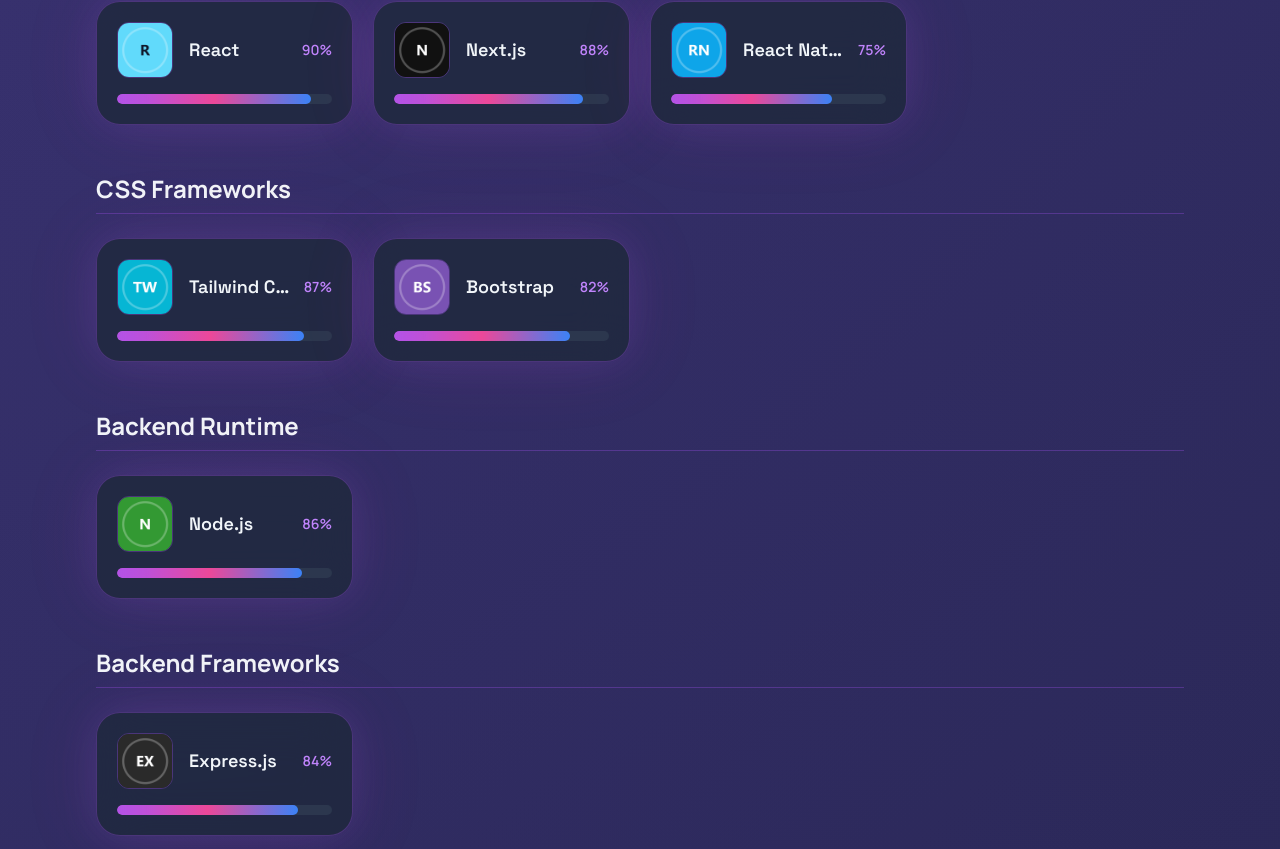
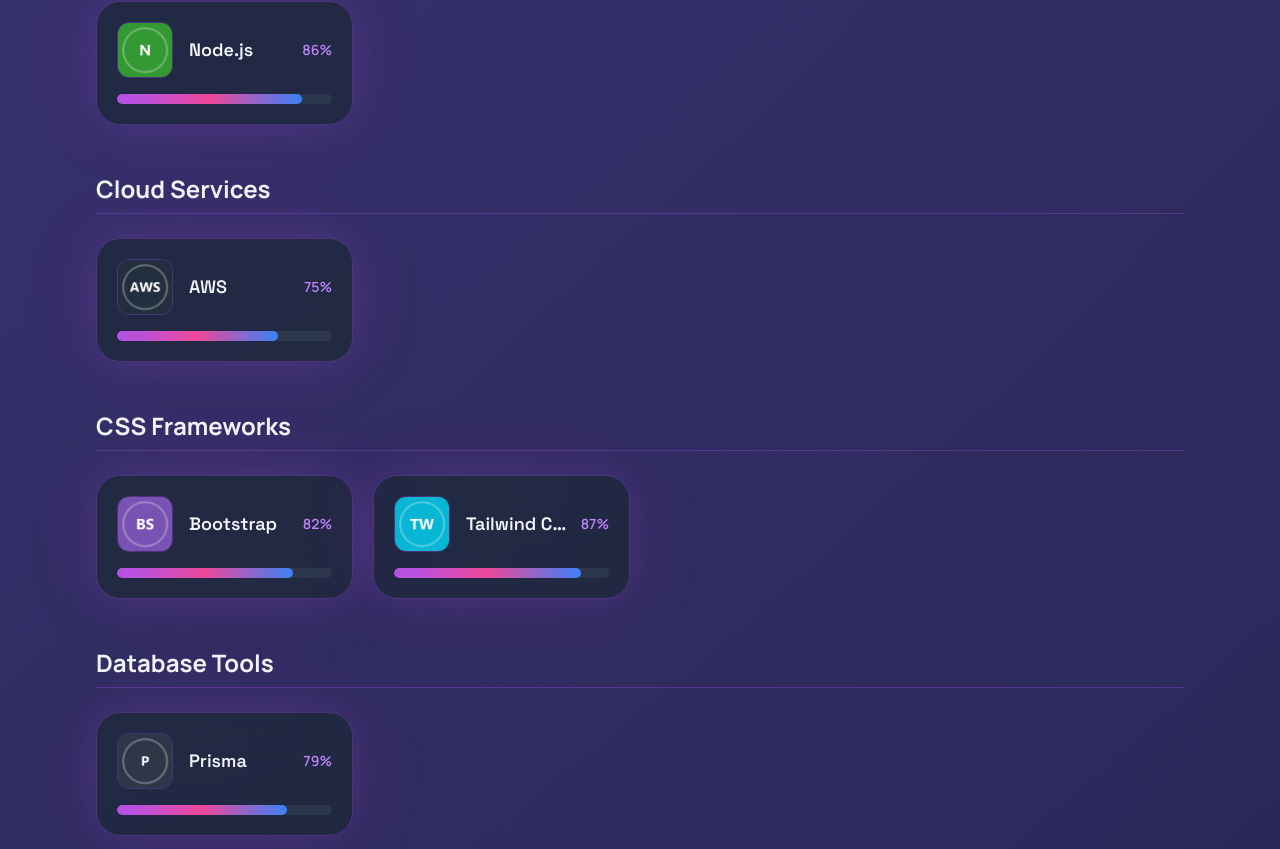
Before and after one commit to shukraelmohammed32/myport, a Next.js app: page / in a window 1280 px wide. Shown: the part 2291-3140 px from the top of the page. Built offline with nearby package versions, Linux system fonts and the light colour scheme.

Commit message:
add skill

```diff
--- a/components/Skills.tsx
+++ b/components/Skills.tsx
@@ -25,10 +25,18 @@
     return acc;
   }, {} as Record<string, typeof skills>);
 
+  const orderedCategories = Object.entries(skillsByCategory)
+    .map(([category, categorySkills]) => {
+      const orderedSkills = [...categorySkills].sort((first, second) =>
+        first.name.localeCompare(second.name)
+      );
+
+      return [category, orderedSkills] as const;
+    })
+    .sort(([firstCategory], [secondCategory]) => firstCategory.localeCompare(secondCategory));
+
   // If preview, show only first few categories
-  const visibleCategories = preview
-    ? Object.entries(skillsByCategory).slice(0, 3)
-    : Object.entries(skillsByCategory);
+  const visibleCategories = preview ? orderedCategories.slice(0, 3) : orderedCategories;
 
   return (
     <section className="section-gap" id={sectionId}>
--- a/data/skills.ts
+++ b/data/skills.ts
@@ -4,6 +4,7 @@
   // Programming Languages
   { name: "JavaScript", category: "Programming Languages", percentage: 92, icon: "/images/skills/javascript.png" },
   { name: "TypeScript", category: "Programming Languages", percentage: 90, icon: "/images/skills/typescript.png" },
+  { name: "Go", category: "Programming Languages", percentage: 74, icon: "/images/skills/go.svg" },
   { name: "HTML5", category: "Markup Languages", percentage: 95, icon: "/images/skills/html.png" },
   { name: "CSS3", category: "Markup Languages", percentage: 93, icon: "/images/skills/css.png" },
 
```
Also changed, not shown: public/images/skills/go.svg (added).
